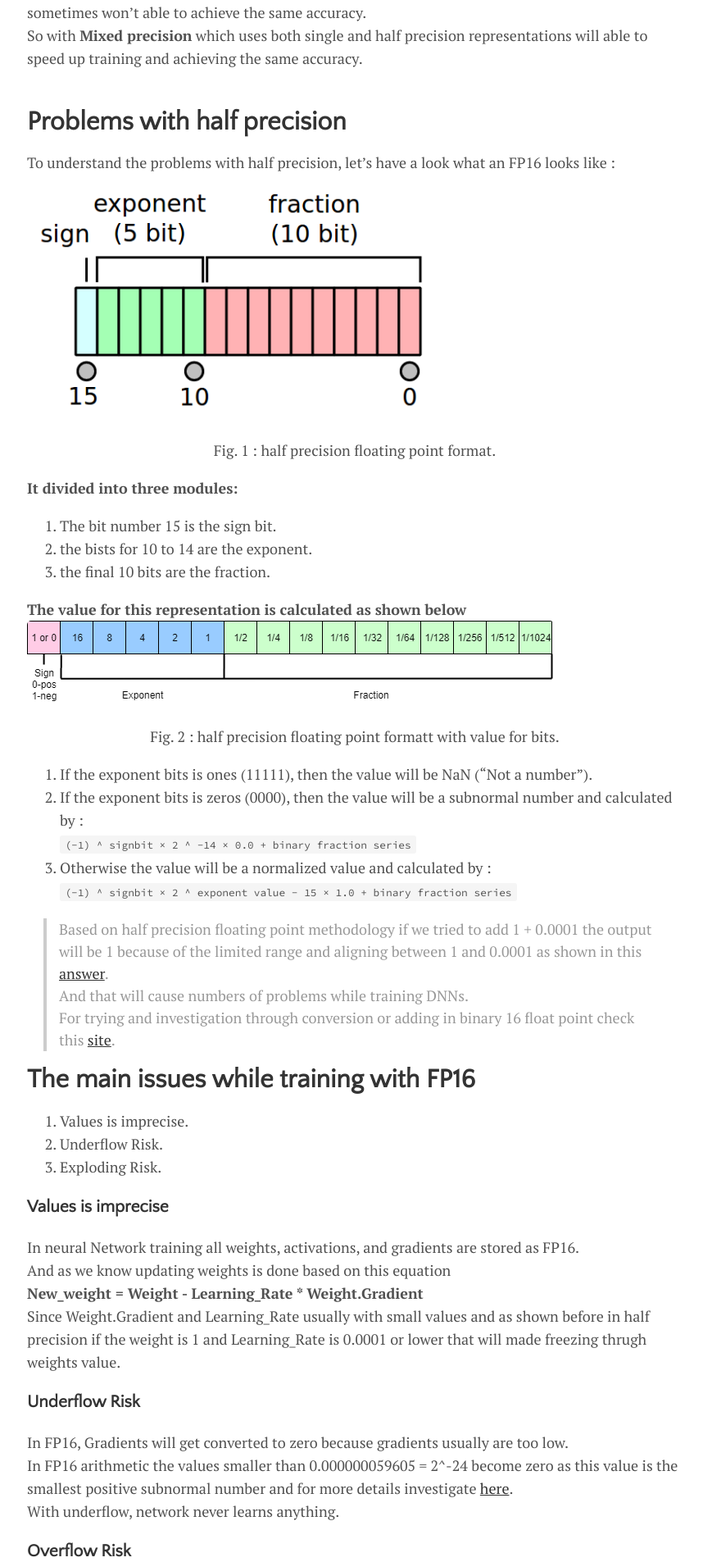
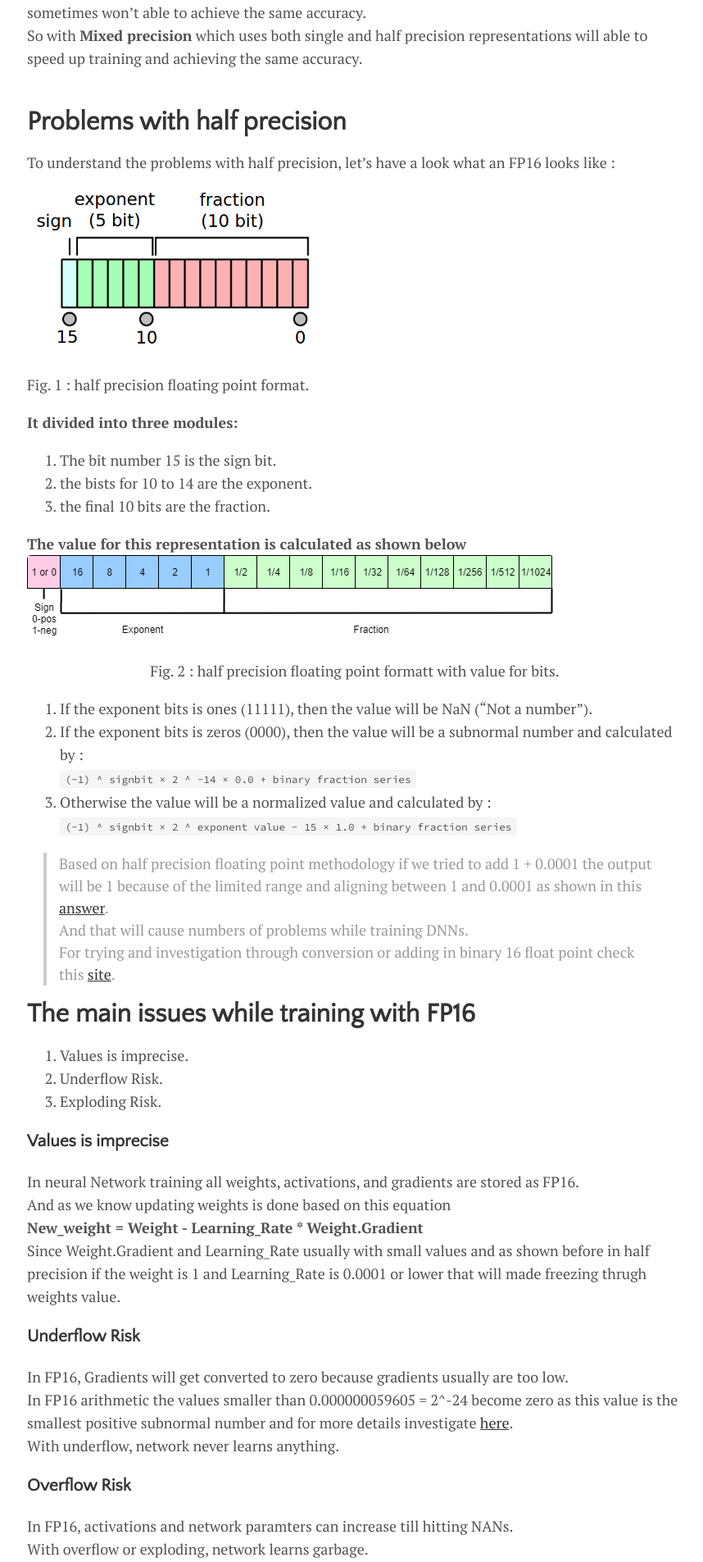
Before and after one commit to IslamMohamedMosaad/IslamMohamedMosaad.github.io, a Jekyll site: the page built from _posts/2020-05-28-Mixed-Precision-Training.md, in a window 1280 px wide. Shown: the part 1164-3069 px from the top of the page at 82% size, without its empty margins (207-1065 px from the left). Built offline with Jekyll 4.4.1, drawn with Linux system fonts in a browser that asks for light colours.

Commit message:
Update 2020-05-28-Mixed-Precision-Training.md

```diff
--- a/_posts/2020-05-28-Mixed-Precision-Training.md
+++ b/_posts/2020-05-28-Mixed-Precision-Training.md
@@ -24,8 +24,8 @@ So with **Mixed precision** which uses both single and half precision representa
 To understand the problems with half precision, let’s have a look what an FP16 looks like :
 
 ![half precision floating point format]({{'assets/img/floating-point-arithmetic-half-precision.jpg#center' | relative_url }})
-{: style="width: 560px;" class="center;" width: 50%;}
-<p align="center"> Fig. 1 : half precision floating point format. </p>
+{: style="width: 400px;" class="center;" width: 50%;}
+<p> Fig. 1 : half precision floating point format. </p>
 
 **It divided into three modules:**
 1. The bit number 15 is the sign bit.
```
